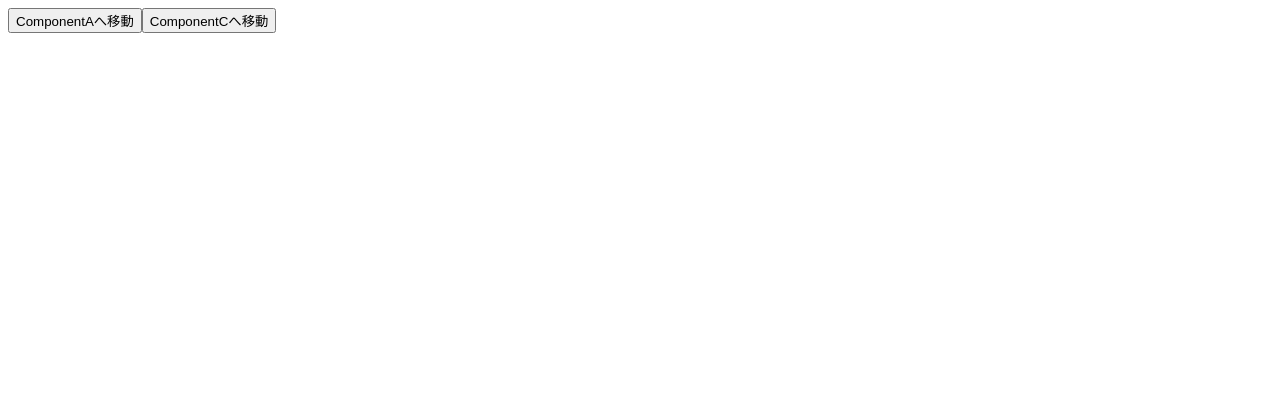
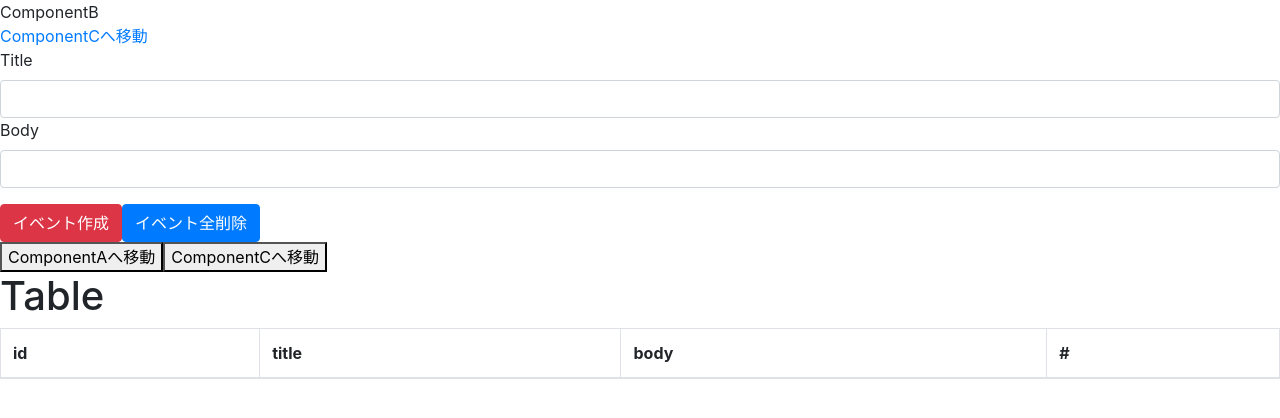
Before and after one commit to cheseryon050822/react-app-no2, a React (Create React App) app in the folder my-app/: page /ComponentB in a window 1280 px wide. Shown: the top 418 px of the page. Built offline with nearby package versions, Linux system fonts and the light colour scheme.

Commit message:
Teruaki Sato

```diff
--- a/my-app/public/index.html
+++ b/my-app/public/index.html
@@ -1,5 +1,5 @@
 <!DOCTYPE html>
-<html lang="en">
+<html lang="ja">
   <head>
     <meta charset="utf-8" />
     <link rel="icon" href="%PUBLIC_URL%/favicon.ico" />
--- a/my-app/src/Components/ComponentB.js
+++ b/my-app/src/Components/ComponentB.js
@@ -1,23 +1,107 @@
-import React from 'react';
-import {BrowserRouter as Router, Switch,useHistory} from 'react-router-dom';
+import React,{useReducer,useState} from 'react';
+import {Link} from 'react-router-dom';
+import {ADD_EVENT, DELETE_ALL_EVENT}from '../actions/index';
+import reducer from '../reducer/index';
+import {Button,Form,Table}from 'react-bootstrap';
+import 'bootstrap/dist/css/bootstrap.min.css';
+
 
 const ComponentB = () =>{
-    const history= useHistory()
+    const [state,dispatch]=useReducer(reducer,[]);
+    const [title,setTitle]=useState('');
+    const [body,setBody]=useState('');
+
+    const handleClick = (e)=>{
+        e.preventDefault();
+        dispatch({
+            type:ADD_EVENT,
+            title,
+            body
+        });
+        setTitle('');
+        setBody('');
+    };
+
+    const FukuokaDaieiHowks = (f)=>{
+        f.preventDefault();
+        dispatch({
+            type:DELETE_ALL_EVENT,
+            title,
+            body
+        });
+        setTitle('');
+        setBody('');
+    };
+
+
     const joumon = () => {
-        history.push("/")
+    ("/")
         }
     const  heian= () => {
-        history.push("/ComponentC")
+    ("/ComponentC")
     }
+
+
     return(
-　　<Router>
-      <Switch>
+        <div>
+            <div>ComponentB</div>
+            <Link to="/componentc">ComponentCへ移動</Link>
+       <Form>
+        <Form.Group control="fromBasicPassword">
+        <Form.Label>Title</Form.Label>
+            <Form.Control
+                type="text"
+                pleceholder="title"
+                value={title}
+                onChange={(e)=>setTitle(e.target.value)}/>
+            <Form.Label>Body</Form.Label>
+            <Form.Control
+                type="text"
+                pleceholder="body"
+                value={body}
+                onChange={(e)=>setBody(e.target.value)} />
+        </Form.Group>
+        <Button variant="danger" onClick={handleClick}>
+            イベント作成
+        </Button>
+        <Button variant="primary" onClick={FukuokaDaieiHowks}>
+            イベント全削除
+        </Button>
+        </Form>
+
+
+
       <div>
       <button onClick={joumon}>ComponentAへ移動</button>
       <button onClick={heian}>ComponentCへ移動</button>
         </div>
-        </Switch>
-     </Router>
+        <h1>Table</h1>
+        <Table striped bordered hover>
+            <thead>
+                <tr>
+                    <th>id</th>
+                    <th>title</th>
+                    <th>body</th>
+                    <th>#</th>
+                </tr>
+            </thead>
+            <tbody>
+                {state.map((data,index)=>{
+                    return(
+                        <tr key={index}>
+                            <td>{data.id}</td>
+                            <td>{data.body}</td>
+                            <td>{data.title}</td>
+                            <td>
+                             <Button variant="danger">削除</Button>
+                            </td>
+                        </tr>
+                    );
+                })}
+            </tbody>
+        </Table>
+        </div>
+
     );
 };
 
--- /dev/null
+++ b/my-app/src/actions/index.js
@@ -0,0 +1,2 @@
+export const ADD_EVENT = 'ADD_EVENT';
+export const DELETE_ALL_EVENT = 'DELETE_ALL_EVENT';
--- a/my-app/src/reducer/index.js
+++ b/my-app/src/reducer/index.js
@@ -1,9 +1,19 @@
+import {ADD_EVENT,DELETE_ALL_EVENT} from '../actions/index';
+
 const reducer = (state=[],action)=>{
-    switch (action.type){
-        case 'INCREMENT':
-            return{...state,count:state.count+1};
-            default:
-                return state;
+    switch (action.type) {
+    case ADD_EVENT:
+        const event={title:action.title,body:action.title};
+        const id = state.length + 1
+        console.log(id)
+        return [...state,{id,...event}];
+    case DELETE_ALL_EVENT:
+        const Nankai={title:action.title,body:action.title};
+        const di = state.length  -
+        console.log(di)
+        return [...state,{di,...Nankai}];
+    default:
+        return state;
 
     }
 };
```
